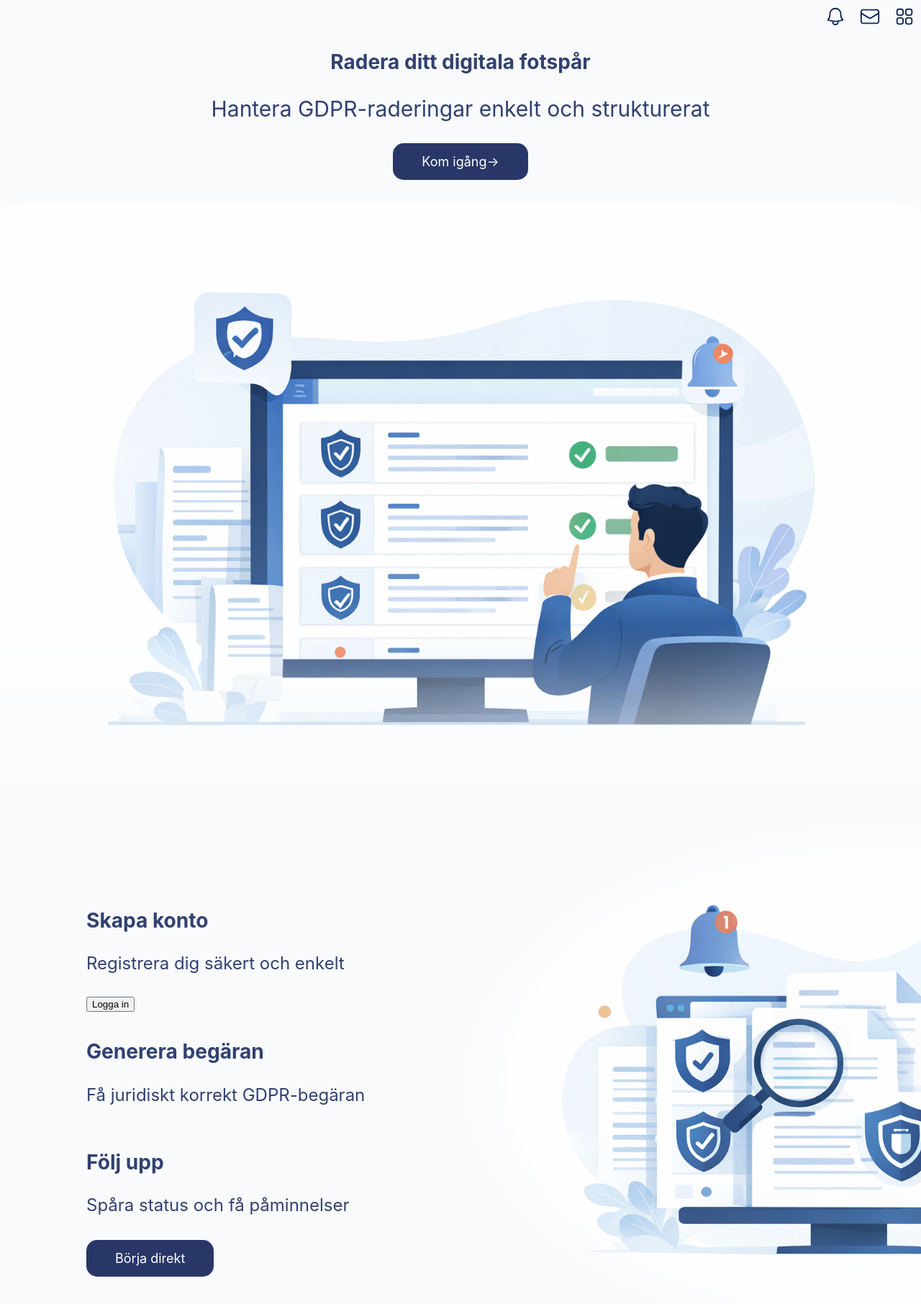
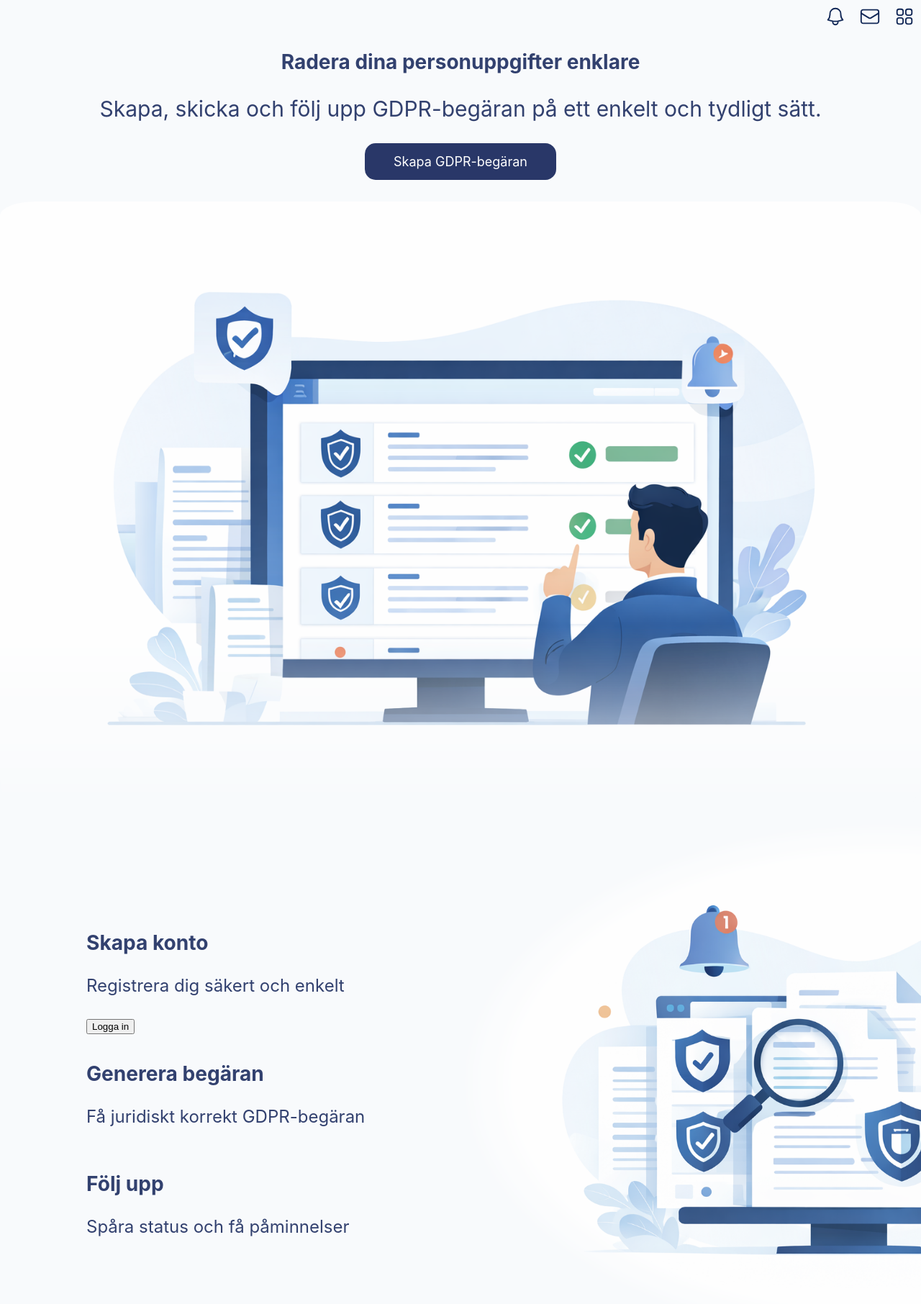
Before and after one commit to Lullow/privacy-request-manager, a React (Vite) app in the folder frontend/: page / in a window 1280 px wide. Shown: the top 1812 px of the page at 72% size. Built offline with nearby package versions, Linux system fonts and the light colour scheme.

Commit message:
feat(frontend): update FirstPage from using static routing to using useNavigate and auth for dynamic routing

```diff
--- a/frontend/src/pages/FirstPage.jsx
+++ b/frontend/src/pages/FirstPage.jsx
@@ -1,28 +1,19 @@
 import { useRef, useState, useEffect } from "react";
+import { useNavigate } from "react-router-dom";
+import { useAuth } from "../context/useAuth"
 
 
-
-// De tre är props — värden som skickas in till komponenten utifrån (från App.jsx).
-// FirstPage vet inte själv hur man byter sida. Den säger bara: "ge mig en funktion att anropa när knappen trycks."
-// App.jsx bestämmer vad som händer: FirstPage tar emot och använder dem:
-function FirstPage({ goToForm, goToLogin, goToDashboard }) {
-
-// if (goToForm) kollar om funktionen faktiskt skickades in innan den anropas. Om ingen skickade in goToForm →
-// gör ingenting istället för att krascha med ett fel.
-// kan förenklas med onclick?
-const goToTemplate = () => {
-    if (goToForm) {
-    goToForm(); // kopplar till App utan att ändra din struktur
-}
-}
+export default function FirstPage() {
+    const navigate = useNavigate();
+    const { isAuthenticated } = useAuth();
 
 
     // Skapar en tom referens för att peka på en div (pekar ännu inte pga null)
     // ref={ref1} i JSX → React kopplar diven till referensen
     // observer.observe(ref1.current) → nu vet observatören exakt vilken div den ska bevaka
-const ref1 = useRef(null)
-const ref2 = useRef(null)
-const ref3 = useRef(null)
+    const ref1 = useRef(null);
+    const ref2 = useRef(null);
+    const ref3 = useRef(null);
 
     // Tre separata state-variabler, en per feature-div.
     // useState(false) — startar som false (osynlig) för alla tre.
@@ -30,9 +21,9 @@
     // isVisible = false, setIsVisible function will change value to True
     // isVisible1 är false → className = "feature" (ingen animation)
     // isVisible1 är true → className = "feature visible" (animation startar)
-const [isVisible1, setIsVisible1] = useState(false)
-const [isVisible2, setIsVisible2] = useState(false)
-const [isVisible3, setIsVisible3] = useState(false)
+    const [isVisible1, setIsVisible1] = useState(false);
+    const [isVisible2, setIsVisible2] = useState(false);
+    const [isVisible3, setIsVisible3] = useState(false);
 
     // useEffect(() => { Kör koden inuti en gång när sidan laddas ([] i slutet).
     useEffect(() => {
@@ -55,8 +46,8 @@
                     if (entry.target === ref2.current) setIsVisible2(true)
                     if (entry.target === ref3.current) setIsVisible3(true)
                 }
-        })
-    })
+            });
+        });
 
         // Point IntersectionObserver to the div useRef points to
         // observer.observe(ref1.current)
@@ -68,12 +59,12 @@
 
 
         // Disconnect watcher when site is closed
-    return () => observer.disconnect ()
-}, [])
+        return () => observer.disconnect();
+    }, []);
 
     return(
         <section className="hero">
-
+            {/* Header icons */}
             {/* Notification icon. Scalable vector graphics (svg) from heroicons */}
             <div className="header-icons">
                 <button className="notification-btn">
@@ -90,24 +81,35 @@
                 </button>
 
                 {/* Dashboard icon. Scalable vector graphics (svg) from heroicons (change name from dashboard button) */}
-            <button className="dashboard-button" onClick={goToDashboard}>
+                <button
+                    className="dashboard-button"
+                    onClick={() =>
+                    (isAuthenticated ? navigate("/dashboard") : navigate ("/login"))}>
                         <svg className="dashboard-icon" xmlns="http://www.w3.org/2000/svg" fill="none" viewBox="0 0 24 24" strokeWidth="1.5" stroke="currentColor">
                             <path strokeLinecap="round" strokeLinejoin="round" d="M3.75 6A2.25 2.25 0 0 1 6 3.75h2.25A2.25 2.25 0 0 1 10.5 6v2.25a2.25 2.25 0 0 1-2.25 2.25H6a2.25 2.25 0 0 1-2.25-2.25V6ZM3.75 15.75A2.25 2.25 0 0 1 6 13.5h2.25a2.25 2.25 0 0 1 2.25 2.25V18a2.25 2.25 0 0 1-2.25 2.25H6A2.25 2.25 0 0 1 3.75 18v-2.25ZM13.5 6a2.25 2.25 0 0 1 2.25-2.25H18A2.25 2.25 0 0 1 20.25 6v2.25A2.25 2.25 0 0 1 18 10.5h-2.25a2.25 2.25 0 0 1-2.25-2.25V6ZM13.5 15.75a2.25 2.25 0 0 1 2.25-2.25H18a2.25 2.25 0 0 1 2.25 2.25V18A2.25 2.25 0 0 1 18 20.25h-2.25A2.25 2.25 0 0 1 13.5 18v-2.25Z" />
                         </svg>
                 </button>
                 </div>
 
-
+                {/* Hero content */}
                 <div className="hero-content">
-
                     <div className="hero-text">
-            <h1>Radera ditt digitala fotspår</h1>
-            <p>Hantera GDPR-raderingar enkelt och strukturerat</p>
+                        <h1>Radera dina personuppgifter enklare</h1>
+                        <p>Skapa, skicka och följ upp GDPR-begäran på ett enkelt och tydligt sätt.</p>
 
                 {/* goToLogin placeholder  */}
                 <div className="Buttons">
-                <button className= "FirstPage-btn" type="button" onClick={goToTemplate}>
-                    Kom igång→
+                    <button className= "FirstPage-btn"
+                    type="button"
+                    onClick={() => {
+                        if (isAuthenticated) {
+                            navigate("/create-request");
+                        } else {
+                            navigate("/login");
+                        }
+                    }}
+                >
+                    Skapa GDPR-begäran
                 </button>
                 </div>
             </div>
@@ -125,39 +127,24 @@
                 <div ref= {ref1} className= {isVisible1 ? "feature visible" : "feature"}>
                     <h3>Skapa konto</h3>
                     <p>Registrera dig säkert och enkelt</p>
-                <div>
-
-            {/* UNDER CONSTRUCTION */}
-            <button className="get-started-btn" onClick={goToLogin}>
+                    <button className="get-get-btn" onClick={() => navigate("/login")}>
                         Logga in
                     </button>
                 </div>
-        </div>
 
-        <div ref= {ref2} className= {isVisible2 ? "feature visible" : "feature"}>
+                <div ref = {ref2} className={isVisible2 ? "feature visible" : "feature"}>
                     <h3>Generera begäran</h3>
                     <p>Få juridiskt korrekt GDPR-begäran</p>
                 </div>
 
-        <div ref= {ref3} className= {isVisible3 ? "feature visible" : "feature"}>
+                <div ref = {ref3} className={isVisible3 ? "feature visible" : "feature"}>
                     <h3>Följ upp</h3>
                     <p>Spåra status och få påminnelser</p>
                 </div>
-
-        <div className="Buttons">
-            {/* To form/template or to login? */}
-            <button className="FirstPage-btn" onClick={goToTemplate}>
-                Börja direkt
-            </button>
             </div>
-    </div>
-
 
             <img src="./first-page2.png" alt="GDPR illustration" className="feature-image"/>
         </section>
-
     </section>
     );
 }
-
-export default FirstPage
```
Lines whose indentation alone changed are shown as unchanged.
